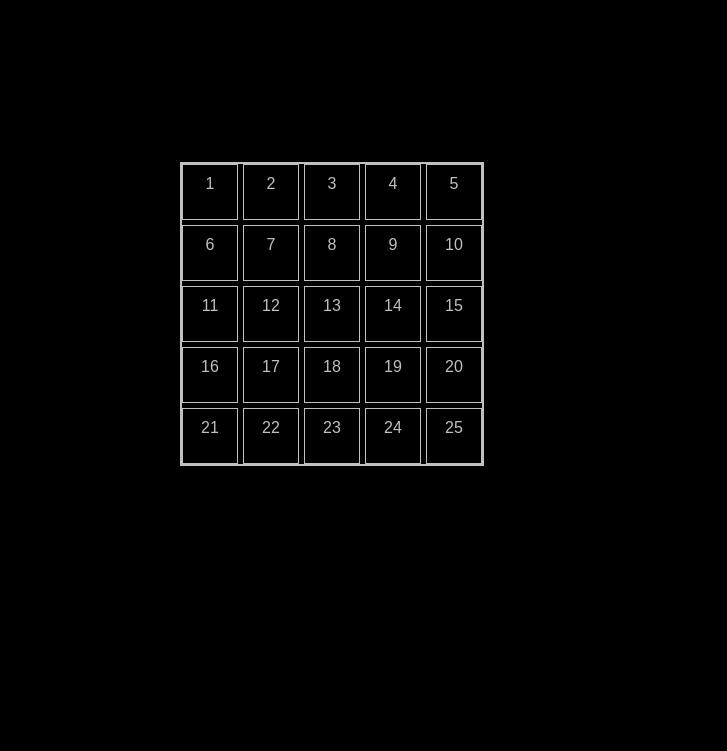
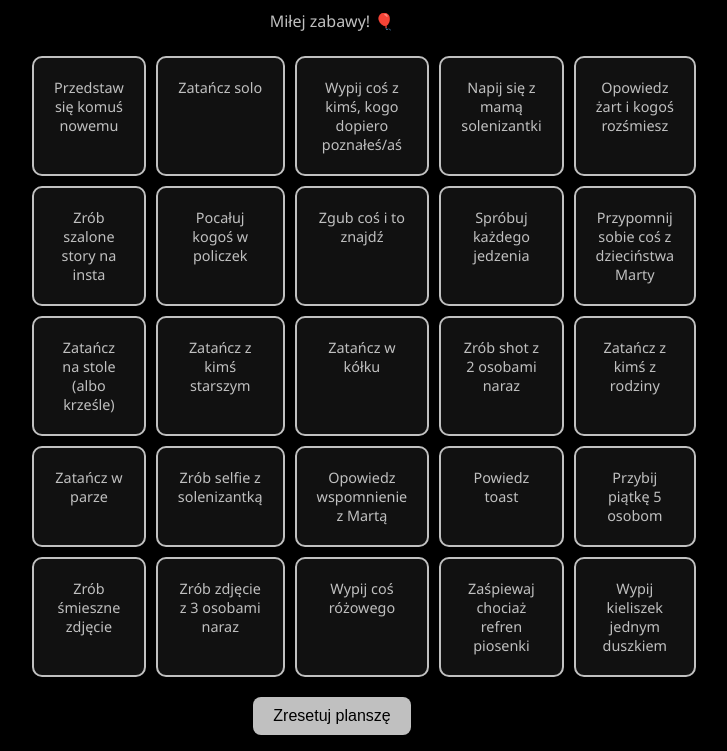
Before and after one commit to sarenkaaaaaaaa/18-marty, a plain HTML site: page index.html in a window 1280 px wide. Shown: the part 96-847 px from the top of the page, without its empty margins (308-1035 px from the left). Before the commit the page ends 800 px from the top, so only its background shows below. Drawn offline with nearby package versions, Linux system fonts and the light colour scheme.

Commit message:
Update index.html

```diff
--- a/index.html
+++ b/index.html
@@ -3,53 +3,198 @@
 <head>
   <meta charset="UTF-8" />
   <meta name="viewport" content="width=device-width, initial-scale=1" />
-  <title>Test Intro Bingo</title>
+  <title>18-stka Marty i Ewy 🎉</title>
   <style>
     body {
-      margin: 0; font-family: Arial, sans-serif;
-      background: black; color: silver;
-      display: flex; flex-direction: column; align-items: center; justify-content: center;
-      height: 100vh; text-align: center;
+      margin: 0; font-family: 'Segoe UI', Tahoma, Geneva, Verdana, sans-serif;
+      background-color: #000;
+      color: silver;
+      display: flex;
+      flex-direction: column;
+      align-items: center;
+      justify-content: center;
+      min-height: 100vh;
+      text-align: center;
+      padding: 1em;
     }
-    #intro {
-      position: fixed; top:0; left:0; width:100vw; height:100vh;
-      background: black; color: silver;
-      display: flex; align-items: center; justify-content: center;
-      font-size: 2em; z-index: 10;
+    h1 {
+      font-size: 2em;
+      margin-bottom: 0.3em;
     }
-    #bingoBoard {
-      display: none;
-      margin-top: 20px;
-      width: 300px; height: 300px;
-      border: 2px solid silver;
+    p {
+      margin-bottom: 1.5em;
+    }
+    .grid {
       display: grid;
       grid-template-columns: repeat(5, 1fr);
-      gap: 5px;
+      gap: 10px;
+      max-width: 600px;
+      width: 100%;
     }
     .cell {
-      border: 1px solid silver;
-      padding: 10px;
+      background: #111;
+      border: 2px solid silver;
+      padding: 20px;
+      cursor: pointer;
+      border-radius: 10px;
+      transition: 0.2s;
       user-select: none;
+      font-size: 0.9em;
+    }
+    .cell:hover {
+      background: #222;
+    }
+    .cell.active {
+      background-color: silver;
+      color: black;
+      pointer-events: none;
+    }
+    .reset-btn {
+      margin-top: 20px;
+      padding: 10px 20px;
+      background-color: silver;
+      color: black;
+      border: none;
+      border-radius: 8px;
+      cursor: pointer;
+      font-size: 1em;
+    }
+    .intro-screen {
+      position: fixed;
+      top: 0; left: 0;
+      width: 100vw;
+      height: 100vh;
+      background: black;
+      display: flex;
+      align-items: center;
+      justify-content: center;
+      color: silver;
+      font-size: 2em;
+      z-index: 9999;
+      user-select: none;
+    }
+    @media (max-width: 600px) {
+      .cell {
+        padding: 14px;
+        font-size: 0.8em;
+      }
     }
   </style>
 </head>
 <body>
-  <div id="intro">🎉 Witaj na 18-stce Marty! 🎉</div>
-
-  <div id="bingoBoard">
-    <div class="cell">1</div><div class="cell">2</div><div class="cell">3</div><div class="cell">4</div><div class="cell">5</div>
-    <div class="cell">6</div><div class="cell">7</div><div class="cell">8</div><div class="cell">9</div><div class="cell">10</div>
-    <div class="cell">11</div><div class="cell">12</div><div class="cell">13</div><div class="cell">14</div><div class="cell">15</div>
-    <div class="cell">16</div><div class="cell">17</div><div class="cell">18</div><div class="cell">19</div><div class="cell">20</div>
-    <div class="cell">21</div><div class="cell">22</div><div class="cell">23</div><div class="cell">24</div><div class="cell">25</div>
+  <div id="intro" class="intro-screen">
+    🎉 Witaj na 18-stce Marty i Ewy! 🎉
   </div>
 
+  <h1 style="display:none;">🖤 Bingo Marty i Ewy 18 🖤</h1>
+  <p style="display:none;">Miłej zabawy! 🎈</p>
+  <div class="grid" id="bingoGrid" style="display:none;"></div>
+  <button class="reset-btn" onclick="resetBoard()" style="display:none;">Zresetuj planszę</button>
+
+  <audio id="clapSound" src="https://cdn.pixabay.com/download/audio/2022/03/15/audio_88cc0243ee.mp3?filename=small-applause-6695.mp3"></audio>
+  <script src="https://cdn.jsdelivr.net/npm/canvas-confetti@1.5.1/dist/confetti.browser.min.js"></script>
+
   <script>
-    window.addEventListener('load', () => {
+    const tasks = [
+      "Napij się z mamą solenizantki",
+      "Zrób zdjęcie z 3 osobami naraz",
+      "Zatańcz z kimś z rodziny",
+      "Opowiedz żart i kogoś rozśmiesz",
+      "Wypij coś z kimś, kogo dopiero poznałeś/aś",
+      "Zrób selfie z solenizantką",
+      "Pocałuj kogoś w policzek",
+      "Zatańcz solo",
+      "Wypij kieliszek jednym duszkiem",
+      "Zaśpiewaj chociaż refren piosenki",
+      "Przybij piątkę 5 osobom",
+      "Powiedz toast",
+      "Zatańcz w parze",
+      "Opowiedz wspomnienie z Martą",
+      "Zrób śmieszne zdjęcie",
+      "Spróbuj każdego jedzenia",
+      "Zgub coś i to znajdź",
+      "Zatańcz z kimś starszym",
+      "Wypij coś różowego",
+      "Zrób szalone story na insta",
+      "Przypomnij sobie coś z dzieciństwa Marty",
+      "Przedstaw się komuś nowemu",
+      "Zatańcz w kółku",
+      "Zrób shot z 2 osobami naraz",
+      "Zatańcz na stole (albo krześle)"
+    ];
+
+    const grid = document.getElementById("bingoGrid");
+    const title = document.querySelector("h1");
+    const desc = document.querySelector("p");
+    const btn = document.querySelector(".reset-btn");
+    const clapSound = document.getElementById("clapSound");
+    const intro = document.getElementById("intro");
+
+    function shuffle(arr) {
+      for (let i = arr.length - 1; i > 0; i--) {
+        const j = Math.floor(Math.random() * (i + 1));
+        [arr[i], arr[j]] = [arr[j], arr[i]];
+      }
+    }
+
+    function createBoard() {
+      grid.innerHTML = "";
+      const board = [...tasks];
+      shuffle(board);
+      for (let i = 0; i < 25; i++) {
+        const div = document.createElement("div");
+        div.className = "cell";
+        div.innerText = board[i];
+        div.addEventListener("click", () => {
+          if (!div.classList.contains("active")) {
+            div.classList.add("active");
+            checkWin();
+          }
+        });
+        grid.appendChild(div);
+      }
+    }
+
+    function resetBoard() {
+      createBoard();
+    }
+
+    function checkWin() {
+      const active = document.querySelectorAll(".cell.active").length;
+      if (active === 5) {
+        clapSound.play();
+        confettiBoom();
+      }
+    }
+
+    function confettiBoom() {
+      const duration = 2 * 1000;
+      const end = Date.now() + duration;
+      const defaults = { startVelocity: 30, spread: 360, ticks: 60, zIndex: 9999 };
+
+      const interval = setInterval(() => {
+        const timeLeft = end - Date.now();
+        if (timeLeft <= 0) {
+          clearInterval(interval);
+        }
+
+        confetti({
+          particleCount: 40,
+          origin: { x: Math.random(), y: Math.random() - 0.2 },
+          ...defaults
+        });
+      }, 200);
+    }
+
+    window.addEventListener("load", () => {
       setTimeout(() => {
-        document.getElementById('intro').style.display = 'none';
-        document.getElementById('bingoBoard').style.display = 'grid';
-      }, 2000); // 2 sekundy
+        intro.style.display = "none";
+        title.style.display = "block";
+        desc.style.display = "block";
+        grid.style.display = "grid";
+        btn.style.display = "inline-block";
+        createBoard();
+      }, 3000); // intro 3 sekundy
     });
   </script>
 </body>
```
